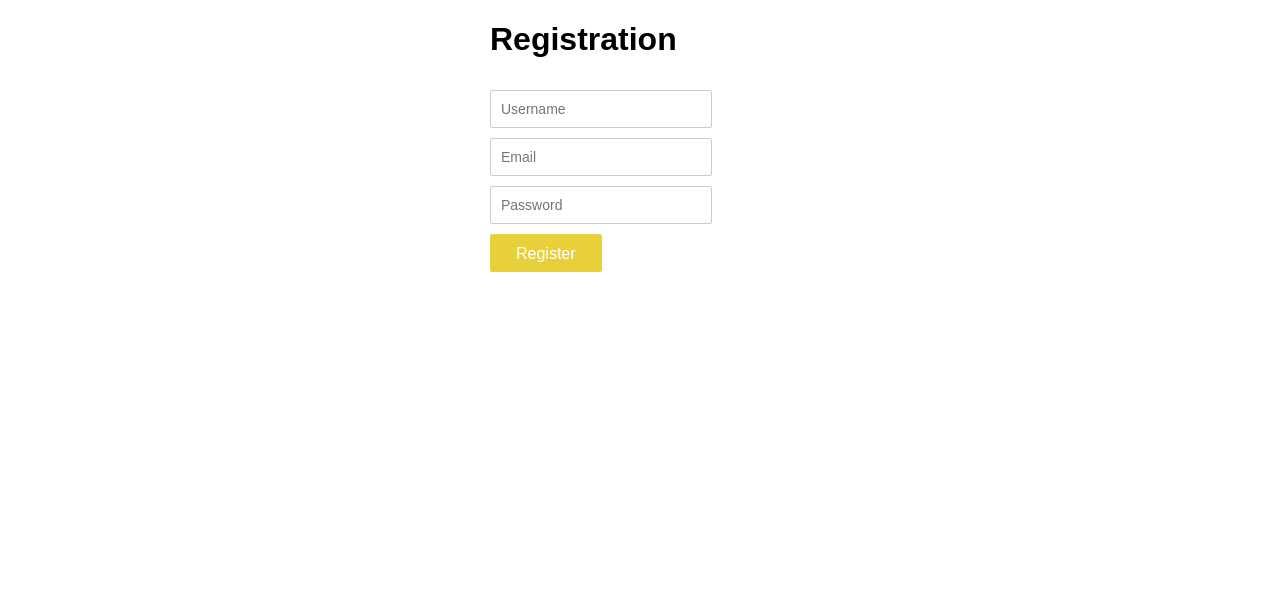
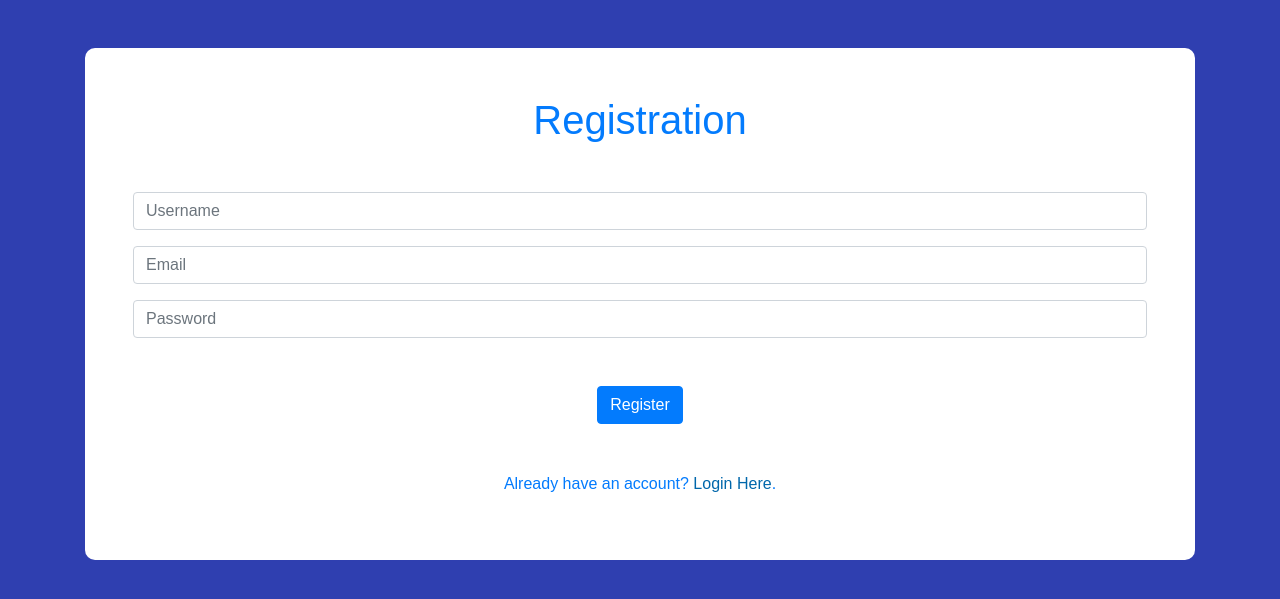
Before and after one commit to akshatvg/Secure-Hashed-Authentication, a PHP site: page /registration.php in a window 1280 px wide. Shown: the top 599 px of the page. Run offline with PHP 8.4, Linux system fonts and the light colour scheme.

Commit message:
decent ui added

```diff
--- a/css/style.css
+++ b/css/style.css
@@ -1,5 +1,7 @@
 body {
      font-family: Arial, Sans-Serif;
+     background-color: #2F3FB0;
+     color: #037BFD;
 }
 
 .clearfix:before,
@@ -21,36 +23,22 @@ a:hover {
      text-decoration: underline;
 }
 
-.form {
-     width: 300px;
-     margin: 0 auto;
+
+.btn-security {
+     background: #037BFD;
+     color: white;
+     border: 1px solid #037BFD;
 }
 
-input[type='text'],
-input[type='email'],
-input[type='password'] {
-     width: 200px;
-     border-radius: 2px;
-     border: 1px solid #CCC;
-     padding: 10px;
-     color: #333;
-     font-size: 14px;
-     margin-top: 10px;
+.btn-security:hover {
+     color: #037BFD;
+     background: white;
+     border: 1px solid #037BFD;
 }
 
-input[type='submit'] {
-     padding: 10px 25px 8px;
-     color: #fff;
-     background-color: #e7d03a;
-     text-shadow: rgba(231, 208, 58, 0.24) 0 1px 0;
-     font-size: 16px;
-     box-shadow: rgba(231, 208, 58, 0.24) 0 2px 0 0 inset, #fff 0 1px 0 0;
-     border: 1px solid #e7d03a;
-     border-radius: 2px;
-     margin-top: 10px;
-     cursor: pointer;
+form,
+.white-box {
+     background: white;
+     padding: 30px;
+     border-radius: 10px;
 }
-
-input[type='submit']:hover {
-     background-color: f0df74;
-}
--- a/registration.php
+++ b/registration.php
@@ -6,7 +6,10 @@
         <meta name="viewport" content="width=device-width, initial-scale=1.0">
         <meta http-equiv="X-UA-Compatible" content="ie=edge">
         <title>Registration Page</title>
+        <link rel="stylesheet" href="https://cdn.jsdelivr.net/npm/bootstrap@4.5.3/dist/css/bootstrap.min.css" integrity="sha384-TX8t27EcRE3e/ihU7zmQxVncDAy5uIKz4rEkgIXeMed4M0jlfIDPvg6uqKI2xXr2" crossorigin="anonymous">
         <link rel="stylesheet" href="css/style.css" />
+        <script src="https://code.jquery.com/jquery-3.5.1.slim.min.js" integrity="sha384-DfXdz2htPH0lsSSs5nCTpuj/zy4C+OGpamoFVy38MVBnE+IbbVYUew+OrCXaRkfj" crossorigin="anonymous"></script>
+        <script src="https://cdn.jsdelivr.net/npm/bootstrap@4.5.3/dist/js/bootstrap.bundle.min.js" integrity="sha384-ho+j7jyWK8fNQe+A12Hb8AhRq26LrZ/JpcUGGOn+Y7RsweNrtN/tE3MoK7ZeZDyx" crossorigin="anonymous"></script>
 </head>
 
 <body>
@@ -33,20 +36,26 @@
 VALUES ('$username', '" . md5($hash) . "', '$email', '$trn_date')";
                 $result = mysqli_query($con, $query);
                 if ($result) {
-                        echo "<div class='form'>
-<h3>You are registered successfully.</h3>
-<br/>Click here to <a href='login.php'>Login</a></div>";
+                        echo "<div class='container'>
+                        <div class='mt-5 white-box text-center'>
+                            <h1 class='text-center'>You have been registered successfully!</h1>
+                            <p class='mt-3'>Time to proceed! <a href='login.php'>Login Here</a>.</p>
+                        </div>
+                    </div>";
                 }
         } else {
                 ?>
-                <div class="form">
-                        <h1>Registration</h1>
-                        <form name="registration" action="" method="post">
-                                <input type="text" name="username" placeholder="Username" required />
-                                <input type="email" name="email" placeholder="Email" required />
-                                <input type="password" name="password" placeholder="Password" required />
-                                <input type="submit" name="submit" value="Register" />
-                        </form>
+                <div class="container">
+                        <div class="form mt-5">
+                                <form name="registration" action="" method="post" class="text-center p-5">
+                                        <h1>Registration</h1>
+                                        <input type="text" name="username" placeholder="Username" required class="form-control mt-5" />
+                                        <input type="email" name="email" placeholder="Email" required class="form-control mt-3" />
+                                        <input type="password" name="password" placeholder="Password" required class="form-control mt-3" />
+                                        <input type="submit" name="submit" value="Register" class="btn btn-security mt-5" />
+                                        <p class="mt-5">Already have an account? <a href='login.php'>Login Here</a>.</p>
+                                </form>
+                        </div>
                 </div>
         <?php } ?>
 </body>
```
Also changed, not shown: index.php (+10 -1 lines), login.php (+20 -12 lines), README.md.
